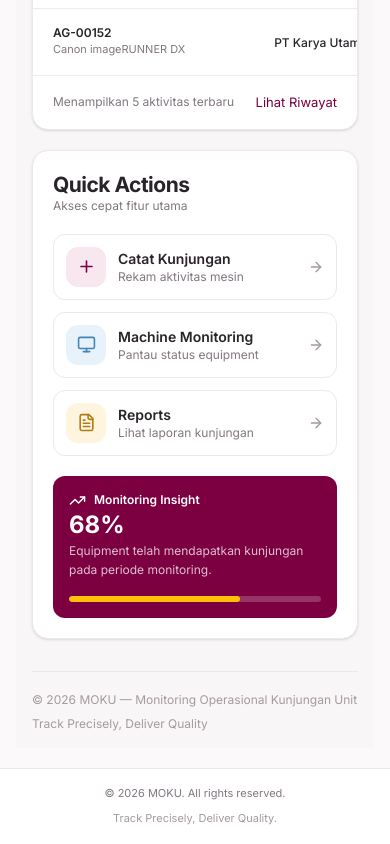
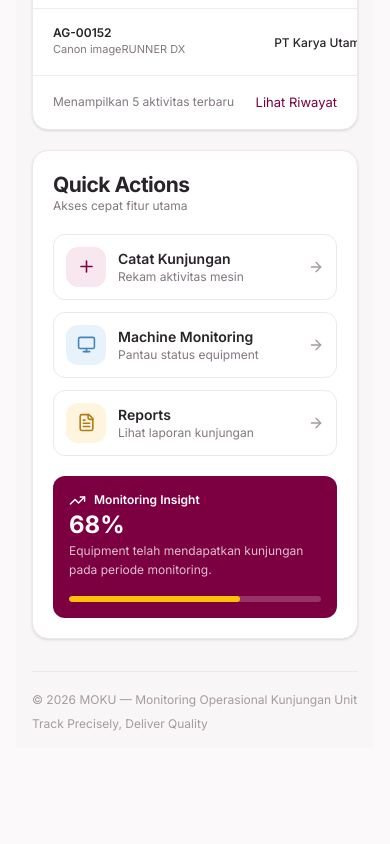
Before and after one commit to irwanfuzi/Moku-app, a Next.js app: page / in a window 390 px wide. Shown: the part 2351-3195 px from the top of the page. Built offline with nearby package versions, Linux system fonts and the light colour scheme.

Commit message:
refactor: update responsive application shell
Refactor AppShell component to use getPageInformation for current page data and remove mobile sidebar state.

```diff
--- a/src/components/layout/app-shell.tsx
+++ b/src/components/layout/app-shell.tsx
@@ -2,6 +2,7 @@
 
 import { useState } from "react";
 import { usePathname } from "next/navigation";
+
 import AppSidebar from "@/components/layout/app-sidebar";
 import AppHeader from "@/components/layout/app-header";
 
@@ -61,23 +62,34 @@ const pageInformation: Record<string, PageInformation> = {
   },
 };
 
+function getPageInformation(pathname: string): PageInformation {
+  if (pageInformation[pathname]) {
+    return pageInformation[pathname];
+  }
+
+  const matchingRoute = Object.keys(pageInformation)
+    .filter((route) => route !== "/")
+    .sort((a, b) => b.length - a.length)
+    .find((route) => pathname.startsWith(`${route}/`));
+
+  if (matchingRoute) {
+    return pageInformation[matchingRoute];
+  }
+
+  return {
+    title: "MOKU",
+    description: "Monitoring Operasional Kunjungan Unit.",
+  };
+}
+
 export default function AppShell({
   children,
 }: Readonly<AppShellProps>) {
   const pathname = usePathname();
 
-  const [mobileOpen, setMobileOpen] = useState(false);
   const [sidebarCollapsed, setSidebarCollapsed] = useState(false);
 
-  const currentPage =
-    pageInformation[pathname] ?? {
-      title: "MOKU",
-      description: "Monitoring Operasional Kunjungan Unit.",
-    };
-
-  const handleCloseMobileSidebar = () => {
-    setMobileOpen(false);
-  };
+  const currentPage = getPageInformation(pathname);
 
   const handleToggleSidebar = () => {
     setSidebarCollapsed((previous) => !previous);
@@ -85,36 +97,48 @@ export default function AppShell({
 
   return (
     <div className="flex min-h-screen w-full bg-[#FBF9FA] text-[#29232A]">
-      {/* Application Sidebar */}
+
+      {/* Desktop Sidebar */}
       <AppSidebar
-        mobileOpen={mobileOpen}
-        onClose={handleCloseMobileSidebar}
         collapsed={sidebarCollapsed}
         onToggleCollapse={handleToggleSidebar}
       />
 
       {/* Main Application Area */}
       <div className="flex min-h-screen min-w-0 flex-1 flex-col">
-        {/* Application Header */}
+
+        {/* Responsive Header */}
         <AppHeader
           title={currentPage.title}
           description={currentPage.description}
-          onMenuClick={() => setMobileOpen(true)}
         />
 
-        {/* Main Content */}
+        {/* Page Content */}
         <main
           id="main-content"
-          className="min-h-0 flex-1 px-4 py-5 sm:px-6 sm:py-6 lg:px-8 lg:py-7"
+          className="
+            min-h-0
+            flex-1
+            px-4
+            py-5
+            pb-24
+            sm:px-6
+            sm:py-6
+            sm:pb-24
+            lg:px-8
+            lg:py-7
+            lg:pb-7
+          "
         >
           <div className="mx-auto w-full max-w-[1600px]">
             {children}
           </div>
         </main>
 
-        {/* Footer */}
-        <footer className="border-t border-[#EEE7EB] bg-white px-4 py-4 sm:px-6 lg:px-8">
-          <div className="mx-auto flex w-full max-w-[1600px] flex-col items-center justify-between gap-2 text-center sm:flex-row sm:text-left">
+        {/* Application Footer */}
+        <footer className="hidden border-t border-[#EEE7EB] bg-white px-6 py-4 lg:block">
+          <div className="mx-auto flex w-full max-w-[1600px] items-center justify-between gap-3">
+
             <p className="text-[11px] text-[#817780]">
               © {new Date().getFullYear()} MOKU. All rights reserved.
             </p>
@@ -122,8 +146,10 @@ export default function AppShell({
             <p className="text-[11px] text-[#A49AA1]">
               Track Precisely, Deliver Quality.
             </p>
+
           </div>
         </footer>
+
       </div>
     </div>
   );
```
